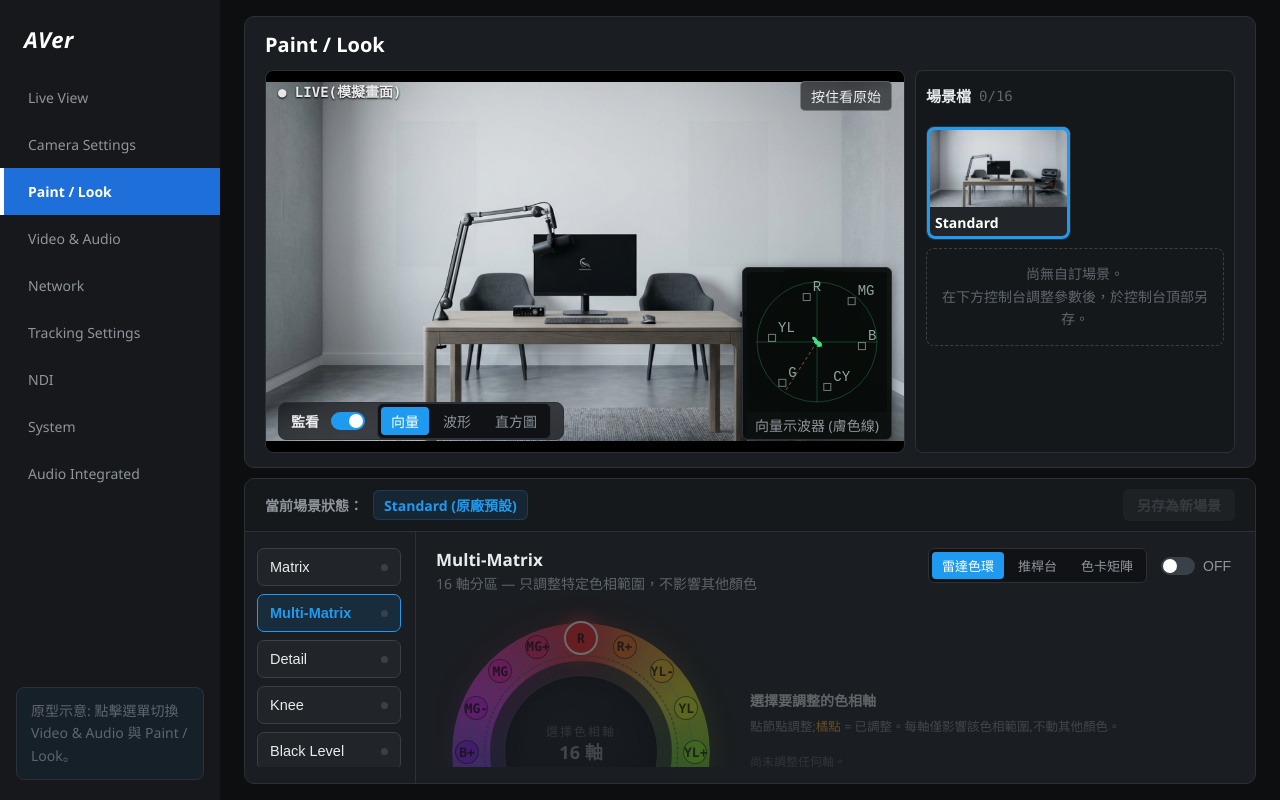
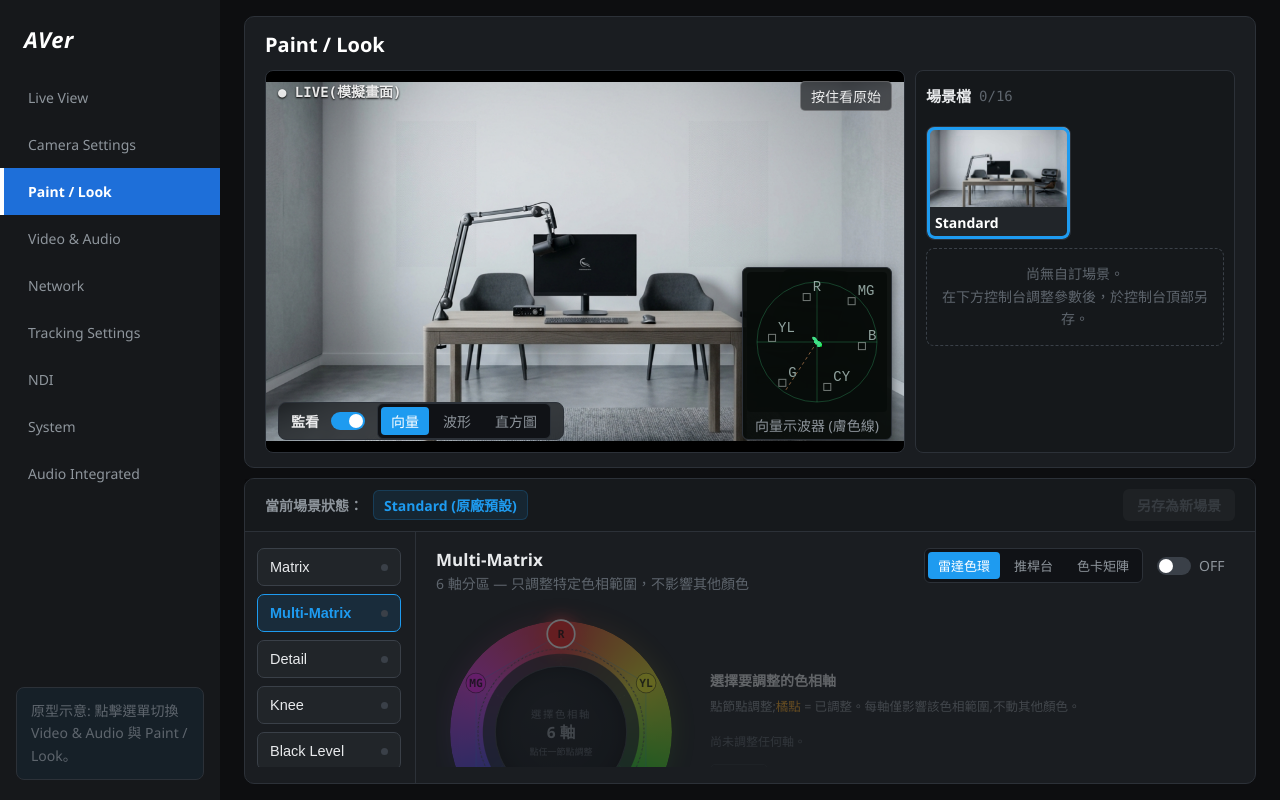
Before and after one commit to shiunhao/user-matrix, a React (Vite) app: page / in a window 1280 px wide. Both pictures are taken after a click on the button "Multi-Matrix". Built offline with nearby package versions, Linux system fonts and the light colour scheme.

Commit message:
Update Multi-Matrix to 6-axis, prevent Toggle jumping, fix image path and adjust color wheel scale

```diff
--- a/src/TR615PaintLookV3_1.jsx
+++ b/src/TR615PaintLookV3_1.jsx
@@ -91,18 +91,15 @@ function hueRotate(r, g, b, deg) {
 }
 
 // 根據 Sony 廣播級攝影機標準定義 of 16 軸色彩順序
-const AXIS16 = ["B", "B+", "MG-", "MG", "MG+", "R", "R+", "YL-", "YL", "YL+", "G-", "G", "G+", "CY", "CY+", "B-"];
-
-// 16 軸對應的基礎色相角度 (0-360)。
-// [設計決策 / 已查證] 16 軸「等分」於色相環,每軸間隔 22.5° (360°÷16)。
-//   依據:Sony Multi-Matrix 的 16 個軸名 (B→B+→MG-→…→B-) 是一個固定循環序列繞色相圓一圈,
-//   等分是唯一合理的分布;軸名僅標示鄰近色區,並非釘在該顏色的精確位置。
-//   注意:此處為 UI/模擬用的等分近似;各軸對應「韌體的精確相位角」需以韌體定義為準 (列入 PM 釐清清單)。
-// [變更歷史] 先前曾誤用非均勻的 HSL 近似值 (B:230, YL:55…),已更正為等分計算。
-//   multi 區塊的色相環顯示亦使用同樣的等分 (區塊內本地 angUI),兩者一致。
+// [2026-06-16 修改] 色相環選擇顏色設定從 12/16 軸改為 6 軸，移除過渡軸，僅保留 R, YL, G, CY, B, MG 6 個經典顏色。
+const AXIS16 = ["R", "YL", "G", "CY", "B", "MG"];
+
+// 6 軸對應的基礎色相角度 (0-360)。
+// [設計決策 / 已查證] 6 軸「等分」於色相環,每軸間隔 60° (360°÷6)。
+// [變更歷史] 先前曾誤用非均勻的 HSL 近似值，現已更正為等分計算。
 const AXIS_HUE = (() => {
   const o = {}; const idxR = AXIS16.indexOf("R");
-  AXIS16.forEach((a, i) => { o[a] = ((i - idxR) * 22.5 + 360) % 360; });
+  AXIS16.forEach((a, i) => { o[a] = ((i - idxR) * 60 + 360) % 360; });
   return o;
 })();
 
@@ -150,11 +147,10 @@ function applyMulti(R, G, B, axes) {
   const ax = axes[AXIS16[best]];
   if (!ax || (ax.hue === 0 && ax.sat === 0)) return [R, G, B];
 
-  // [設計決策] 影響範圍 (半寬) 與 22.5° 軸間距對齊:相鄰兩軸的影響在交界處剛好交接,不過度重疊。
-  // (先前為 30°,與等分軸距不一致,已對齊為 22.5°。)
-  const w = Math.max(0, 1 - bd / 22.5);
-  h += (ax.hue / 99) * 22 * w;         // 最大調整偏轉約 22 度
-  s *= 1 + (ax.sat / 99) * 0.85 * w;   // 最大飽和度變更倍率
+  // [2026-06-16 修改] 影響範圍 (半寬) 改與 6 軸間距 60° 對齊，即半寬 30°；最大偏轉角度調整為約 30°
+  const w = Math.max(0, 1 - bd / 30);
+  h += (ax.hue / 99) * 30 * w;
+  s *= 1 + (ax.sat / 99) * 0.85 * w;
 
   return hsv2rgb(h, Math.min(1, s), v);
 }
@@ -309,7 +305,8 @@ const fMono = "'Consolas','Courier New',monospace";
 // 主要功能選單區塊定義
 const BLOCKS = [
   ["matrix", "Matrix", "User Matrix 色彩矩陣"],
-  ["multi", "Multi-Matrix", "16 軸分區色彩"],
+  // 2026-06-16 修改註記：將 Multi-Matrix 描述由 16 軸改為 6 軸
+  ["multi", "Multi-Matrix", "6 軸分區色彩"],
   ["detail", "Detail", "輪廓銳利度"],
   ["knee", "Knee", "高光壓縮"],
   ["black", "Black Level", "黑位準"],
@@ -467,16 +464,26 @@ function VFader({ axis, kind, val, fillColor, mOff, updAxis, startDrag, endDrag
  * 開關按鈕組件 (Switch / Toggle)
  */
 function Toggle({ on, onChange, label }) {
+  // 2026-06-16 修改註記：為了解決 ON / OFF 寬度不同與 button:active 造成 UI 跳動的問題，
+  // 將 button 標籤改為 div，並為 ON / OFF 設定固定寬度 (32px)
+  const isOnOff = label === "ON" || label === "OFF";
+  const labelStyle = isOnOff
+    ? { fontSize: 14, color: on ? T.text : T.dim, width: 32, display: "inline-block", textAlign: "left" }
+    : { fontSize: 14, color: on ? T.text : T.dim };
+
   return (
-    <button
+    <div
+      role="button"
+      tabIndex={0}
       onClick={() => onChange(!on)}
-      style={{ display: "flex", alignItems: "center", gap: 8, background: "none", border: "none", cursor: "pointer", padding: 0 }}
+      onKeyDown={(e) => { if (e.key === " " || e.key === "Enter") { e.preventDefault(); onChange(!on); } }}
+      style={{ display: "flex", alignItems: "center", gap: 8, background: "none", border: "none", cursor: "pointer", padding: 0, userSelect: "none" }}
     >
       <span style={{ width: 34, height: 18, borderRadius: 9, background: on ? T.blue : T.line2, position: "relative", transition: "background .3s ease" }}>
         <span style={{ position: "absolute", top: 2, left: on ? 18 : 2, width: 14, height: 14, borderRadius: 7, background: "#fff", transition: "left .3s cubic-bezier(.34,1.56,.64,1)" }} />
       </span>
-      {label && <span style={{ fontSize: 14, color: on ? T.text : T.dim }}>{label}</span>}
-    </button>
+      {label && <span style={labelStyle}>{label}</span>}
+    </div>
   );
 }
 
@@ -947,10 +954,11 @@ export default function App() {
     const cx = rect.left + rect.width / 2, cy = rect.top + rect.height / 2;
     const dx = e.clientX - cx, dy = e.clientY - cy;
     const fHue = (Math.atan2(dy, dx) * 180 / Math.PI + 90 + 360) % 360;
-    const base = ((AXIS16.indexOf(selAxis) - AXIS16.indexOf("R")) * 22.5 + 360) % 360;
+    // 2026-06-16 修改註記：配合色相環選擇顏色設定從 12/16 軸改為 6 軸，將每個軸的間距改為 60° (360 / 6)，限制範圍改為左右 ±30°
+    const base = ((AXIS16.indexOf(selAxis) - AXIS16.indexOf("R")) * 60 + 360) % 360;
     let off = ((fHue - base + 540) % 360) - 180;       // 正規化到 [-180,180]
-    off = Math.max(-22.5, Math.min(22.5, off));         // 限制在該軸 ±22.5° 範圍
-    setDraftHue(Math.round(off / 22.5 * 99));
+    off = Math.max(-30, Math.min(30, off));             // 限制在該軸 ±30° 範圍
+    setDraftHue(Math.round(off / 30 * 99));
     const radius = Math.hypot(dx, dy) * (290 / rect.width); // 換算回內部 290 座標
     // Saturation 半徑映射:半徑行程 ±14px(在環帶內),與下方節點顯示用同一基準 → 游標與圓圈重合
     setDraftSat(Math.max(-99, Math.min(99, Math.round((radius - 114) / 14 * 99))));
@@ -1074,7 +1082,8 @@ export default function App() {
       setImgLoaded(true);
     };
 
-    img.src = "/meeting_room.png?t=" + Date.now();
+    // 2026-06-16 修改註記：修復 live preview 照片不見的問題，改用相對路徑避免 GitHub Pages 部署時基底路徑錯誤
+    img.src = "meeting_room.png?t=" + Date.now();
   }, []);
 
   // ==========================================================================
@@ -1220,8 +1229,9 @@ export default function App() {
               }
             }
 
-            if (bestAx && bd < 22.5) {
-              const w = 1 - bd / 22.5; // 與 22.5° 軸間距對齊 (見 applyMulti 註解)
+            // 2026-06-16 修改註記：配合 6 軸 (間距 60°)，將影響半寬度 (falloff) 由 22.5° 修改為 30°
+            if (bestAx && bd < 30) {
+              const w = 1 - bd / 30; // 與 30° 軸間距對齊 (見 applyMulti 註解)
               let newH = h + bestAx.hueAdj * w;
               let newS = sVal * (1 + bestAx.satAdj * w);
               if (newS > 1) newS = 1;
@@ -1494,12 +1504,13 @@ export default function App() {
       const touchedCount = AXIS16.filter((a) => st.axes[a].hue !== 0 || st.axes[a].sat !== 0).length;
       // 16 軸等分色相環,每軸 22.5°,R 軸在環頂 (0°)
       const angUI = {};
-      AXIS16.forEach((a, i) => { const idxR = AXIS16.indexOf("R"); angUI[a] = ((i - idxR) * 22.5 + 360) % 360; });
+      // 2026-06-16 修改註記：配合 6 軸 (間距 60°)，每軸等分由 22.5° 改為 60°，fHue 偏移改為 ±30°
+      AXIS16.forEach((a, i) => { const idxR = AXIS16.indexOf("R"); angUI[a] = ((i - idxR) * 60 + 360) % 360; });
 
       // 聚焦態:整個環即時反映「草稿」的 Hue/Sat(尚未寫入 st,按確定才套用)
       const fHueSrc = isFocused ? draftHue : (ax ? ax.hue : 0);
       const fSatSrc = isFocused ? draftSat : (ax ? ax.sat : 0);
-      const fHue = selAxis ? ((angUI[selAxis] + (fHueSrc / 99) * 22.5 + 360) % 360) : 0;
+      const fHue = selAxis ? ((angUI[selAxis] + (fHueSrc / 99) * 30 + 360) % 360) : 0;
       const fSat = Math.max(8, Math.min(100, 70 + (fSatSrc / 99) * 30));
       const ringSelect = "conic-gradient(from 0deg, hsl(0 85% 58%), hsl(60 85% 55%), hsl(120 70% 50%), hsl(180 75% 52%), hsl(240 85% 62%), hsl(300 85% 60%), hsl(360 85% 58%))";
       const ringFocus = `conic-gradient(from ${fHue - 90}deg, hsl(${fHue} ${fSat}% 22%), hsl(${fHue} ${fSat}% 58%) 50%, hsl(${fHue} ${fSat}% 22%))`;
@@ -1509,7 +1520,7 @@ export default function App() {
         <div id="aver-control-params-multi">
           <BlockHeader
             title="Multi-Matrix"
-            sub="16 軸分區 — 只調整特定色相範圍，不影響其他顏色"
+            sub="6 軸分區 — 只調整特定色相範圍，不影響其他顏色"
             right={
               <div style={{ display: "flex", alignItems: "center", gap: 14 }}>
                 {/* 兩種 UX 呈現方式切換 (demo) */}
@@ -1532,11 +1543,13 @@ export default function App() {
 
             {multiStyle === "wheel" ? (
               <div style={{ display: "flex", gap: 24, flexWrap: "wrap", alignItems: "center", width: "100%" }}>
-                {/* === 雷達色環:選擇態(16軸) ↔ 聚焦態(單軸) === */}
-                <div ref={ringRef}
-                  onClick={(e) => { if (!mOff && !isFocused) setSelAxis(null); }}
-                  style={{ position: "relative", width: 290, height: 290, flexShrink: 0 }}
-                >
+                {/* === 雷達色環:選擇態(6軸) ↔ 聚焦態(單軸) === */}
+                {/* 2026-06-16 修改註記：配合 Chrome 100% 縮放狀態下能完整顯現色相環，外層容器調整為 250px 並以 scale(0.86) 縮小顯示 */}
+                <div style={{ display: "flex", justifyContent: "center", alignItems: "center", width: 250, height: 250, flexShrink: 0, overflow: "visible" }}>
+                  <div ref={ringRef}
+                    onClick={(e) => { if (!mOff && !isFocused) setSelAxis(null); }}
+                    style={{ position: "relative", width: 290, height: 290, flexShrink: 0, transform: "scale(0.86)", transformOrigin: "center center" }}
+                  >
                   {/* [聚焦進場] 從中心射向環的擴張光環(每次選軸重播);發光用徑向漸層自含,不溢出容器避免被裁切 */}
                   {isFocused && (
                     <div key={"burst-" + selAxis} style={{ position: "absolute", left: "50%", top: "50%", width: 150, height: 150, borderRadius: "50%", border: `2px solid hsl(${fHue} 85% 62%)`, background: `radial-gradient(circle, transparent 56%, hsl(${fHue} 85% 60% / .45) 70%, transparent 82%)`, transform: "translate(-50%,-50%)", animation: "averBurst .88s cubic-bezier(0.16, 1, 0.3, 1) both", pointerEvents: "none", zIndex: 7 }} />
@@ -1603,16 +1616,17 @@ export default function App() {
                     const base = angUI[selAxis];
                     const px = (deg, r) => 145 + Math.cos((deg - 90) * Math.PI / 180) * r;
                     const py = (deg, r) => 145 + Math.sin((deg - 90) * Math.PI / 180) * r;
-                    const a0 = base - 22.5, a1 = base + 22.5;
+                    // 2026-06-16 修改註記：配合 6 軸 (間距 60°)，扇形繪製範圍改為 ±30°
+                    const a0 = base - 30, a1 = base + 30;
                     const rIn = 86, rOut = 132;
                     const segPath = (s0, s1) =>
                       `M ${px(s0, rOut)} ${py(s0, rOut)} A ${rOut} ${rOut} 0 0 1 ${px(s1, rOut)} ${py(s1, rOut)} L ${px(s1, rIn)} ${py(s1, rIn)} A ${rIn} ${rIn} 0 0 0 ${px(s0, rIn)} ${py(s0, rIn)} Z`;
                     const fullSector = `M ${px(a0, rOut)} ${py(a0, rOut)} A ${rOut} ${rOut} 0 0 1 ${px(a1, rOut)} ${py(a1, rOut)} L ${px(a1, rIn)} ${py(a1, rIn)} A ${rIn} ${rIn} 0 0 0 ${px(a0, rIn)} ${py(a0, rIn)} Z`;
                     const N = 24; // 密切片 → 平滑彩虹漸層
                     const slices = Array.from({ length: N }, (_, i) => {
-                      const s0 = a0 + (i / N) * 45, s1 = a0 + ((i + 1.4) / N) * 45; // 重疊避免接縫
+                      const s0 = a0 + (i / N) * 60, s1 = a0 + ((i + 1.4) / N) * 60; // 重疊避免接縫
                       // 與選擇態彩虹環同一套鮮明配方:高飽和、明亮 (hsl 85% 58%)
-                      const hue = (base - 22.5 + ((i + 0.5) / N) * 45 + 360) % 360;
+                      const hue = (base - 30 + ((i + 0.5) / N) * 60 + 360) % 360;
                       return { d: segPath(s0, Math.min(a1, s1)), fill: `hsl(${hue} 85% 58%)` };
                     });
                     return (
@@ -1694,7 +1708,7 @@ export default function App() {
                     ) : (
                       <>
                         <span style={{ fontSize: 12, letterSpacing: 2, color: T.faint, fontFamily: fMono }}>選擇色相軸</span>
-                        <span style={{ fontSize: 18, fontWeight: 600, color: T.dim, lineHeight: 1.2, marginTop: 2 }}>16 軸</span>
+                        <span style={{ fontSize: 18, fontWeight: 600, color: T.dim, lineHeight: 1.2, marginTop: 2 }}>6 軸</span>
                         {anyTouched ? (
                           <span style={{ fontSize: 11, color: T.amber, marginTop: 3, fontFamily: fMono }}>● 已調整 {touchedCount} 軸</span>
                         ) : (
@@ -1704,6 +1718,7 @@ export default function App() {
                     )}
                   </div>
                 </div>
+              </div>
 
                 <div style={{ flex: 1, minWidth: 240 }}>
                   {isFocused ? (
@@ -1826,7 +1841,8 @@ export default function App() {
                 style={{ width: "100%", display: "flex", flexDirection: "column", gap: 12 }}
               >
                 <div onClick={(e) => { e.stopPropagation(); }} style={{ fontSize: 14, color: T.dim, display: "flex", justifyContent: "space-between", alignItems: "center" }}>
-                  <span>16 軸色彩等化器 — 在卡片內直接調整，或點擊選中當前軸：</span>
+                  {/* 2026-06-16 修改註記：配合 6 軸調整，標題改為 6 軸色彩等化器 */}
+                  <span>6 軸色彩等化器 — 在卡片內直接調整，或點擊選中當前軸：</span>
                   <button onClick={() => upd("axes", DEF_AXES())} disabled={mOff}
                     style={{ background: "none", border: "none", color: mOff ? T.faint : T.blue, cursor: mOff ? "default" : "pointer", fontSize: 14, fontFamily: fUI, padding: 0 }}>
                     全部重設歸零
@@ -1834,7 +1850,7 @@ export default function App() {
                 </div>
                 <div
                   onClick={(e) => { if (!mOff) setSelAxis(null); }}
-                  style={{ display: "grid", gridTemplateColumns: "repeat(8, 1fr)", gap: 10, width: "100%", boxSizing: "border-box" }}
+                  style={{ display: "grid", gridTemplateColumns: "repeat(6, 1fr)", gap: 10, width: "100%", boxSizing: "border-box" }}
                 >
                   {AXIS16.map((a) => {
                     const axObj = st.axes[a];
```
